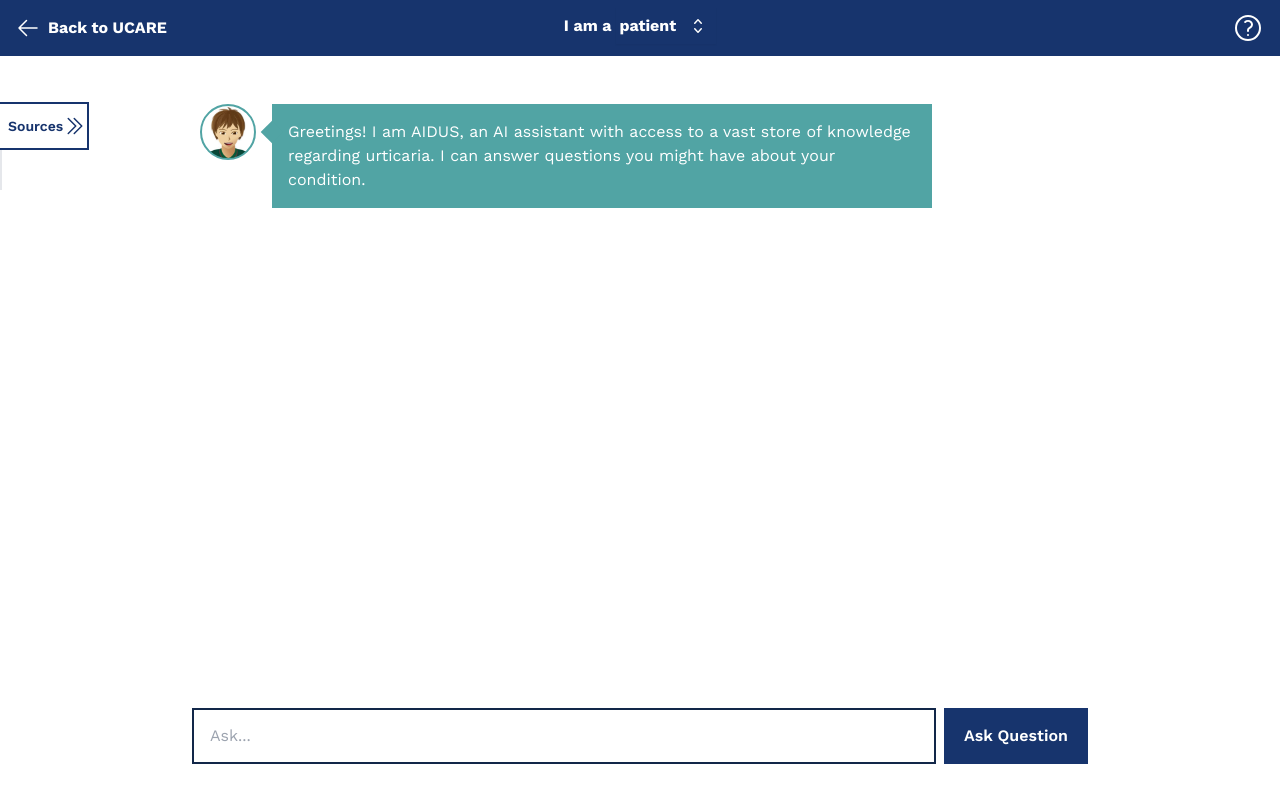
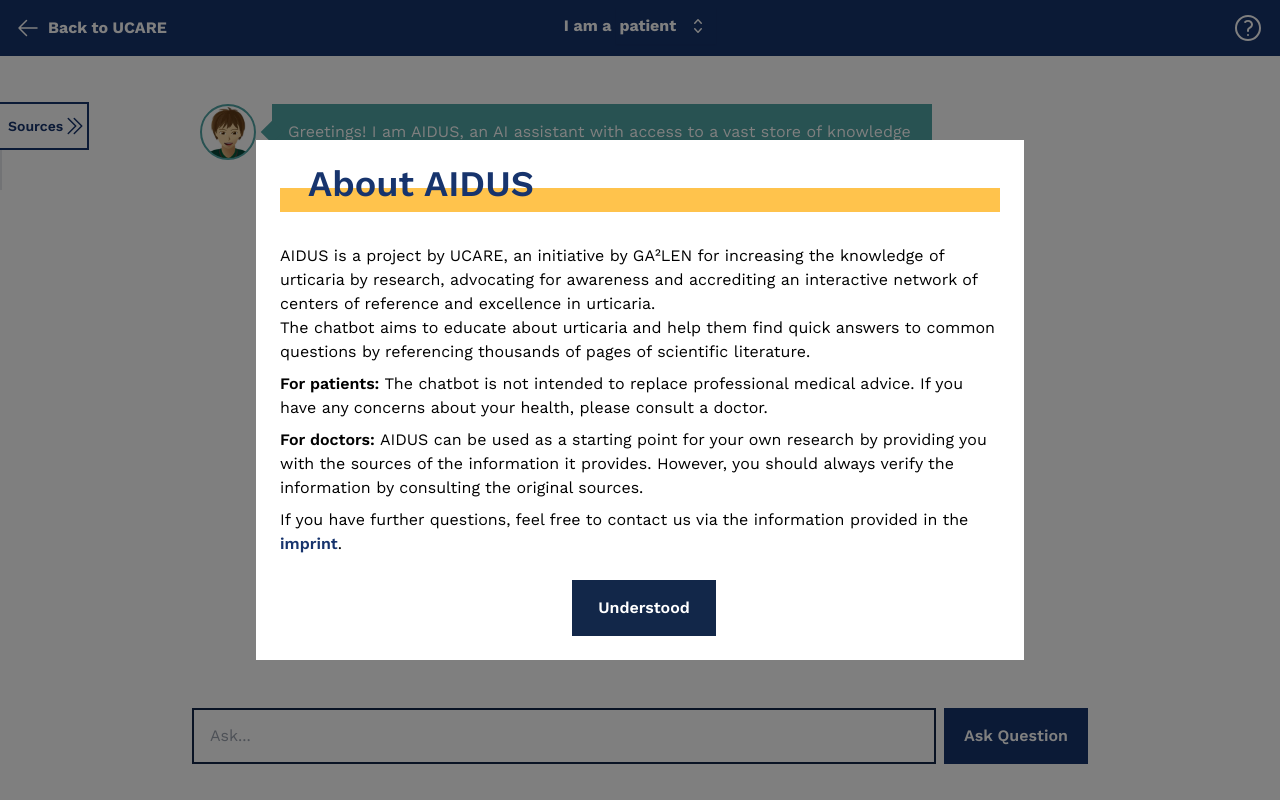
Before and after one commit to benedictbihl/AIDUS-Chatbot, a Next.js app: page / in a window 1280 px wide. Built offline with nearby package versions, Linux system fonts and the light colour scheme.

Commit message:
Welcome Dialog is now open by default

```diff
--- a/app/components/NavBar.tsx
+++ b/app/components/NavBar.tsx
@@ -13,6 +13,7 @@
 
 export const NavBar = () => {
   const [selected, setSelected] = useState(values[0]);
+  const [welcomeDialogOpen, setWelcomeDialogOpen] = useState(true);
 
   useEffect(() => {
     setSelected(
@@ -21,7 +22,6 @@
     );
   }, []);
 
-  let [isOpen, setIsOpen] = useState(false);
   return (
     <nav className="w-full bg-primary h-header flex justify-between md:grid md:grid-cols-3 px-4 fixed top-0 z-50">
       <div className="group self-center">
@@ -50,12 +50,15 @@
 
       <div className="flex items-center justify-end">
         <button
-          onClick={() => setIsOpen(true)}
+          onClick={() => setWelcomeDialogOpen(true)}
           className="focus:outline-none focus-within:ring-2 focus-within:ring-white"
         >
           <QuestionMarkCircleIcon className="h-8 w-8 text-white hover:text-secondary" />
         </button>
-        <Dialog isOpen={isOpen} onClose={() => setIsOpen(false)} />
+        <Dialog
+          isOpen={welcomeDialogOpen}
+          onClose={() => setWelcomeDialogOpen(false)}
+        />
       </div>
     </nav>
   );
```
